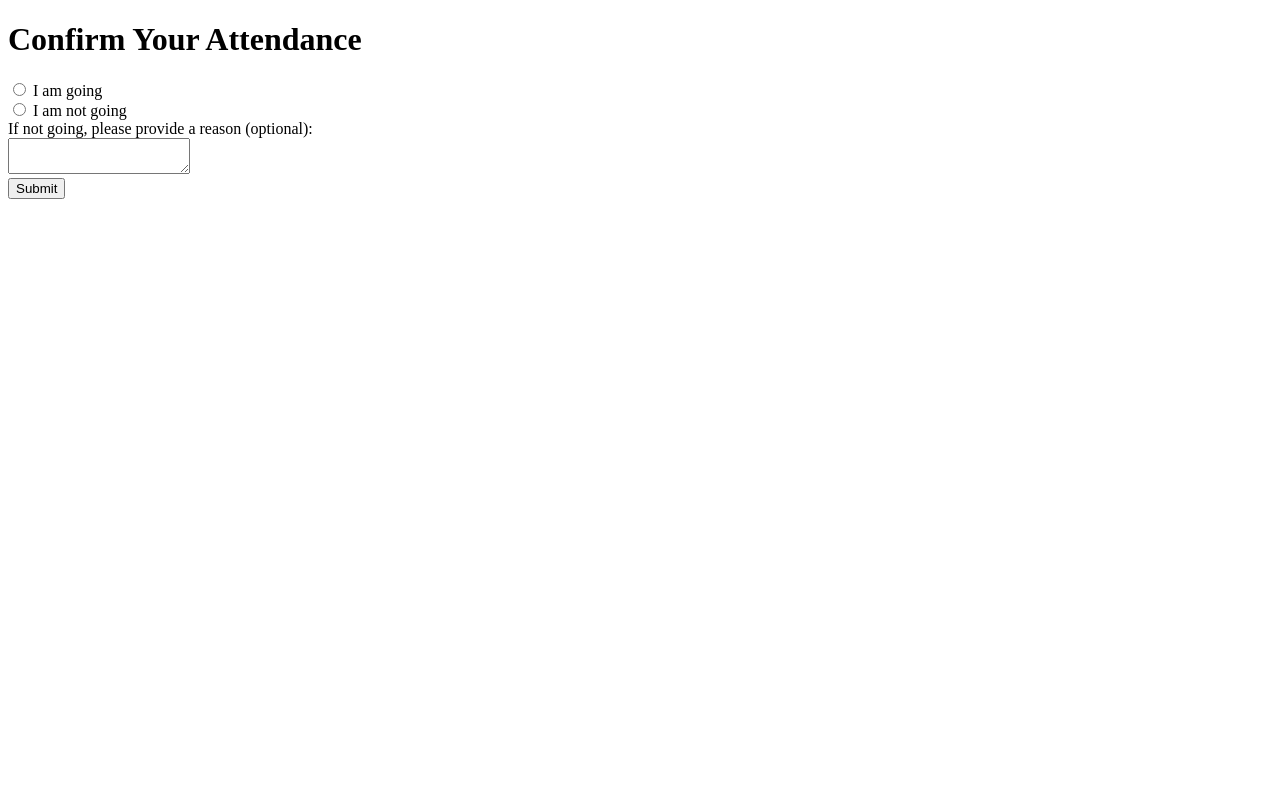
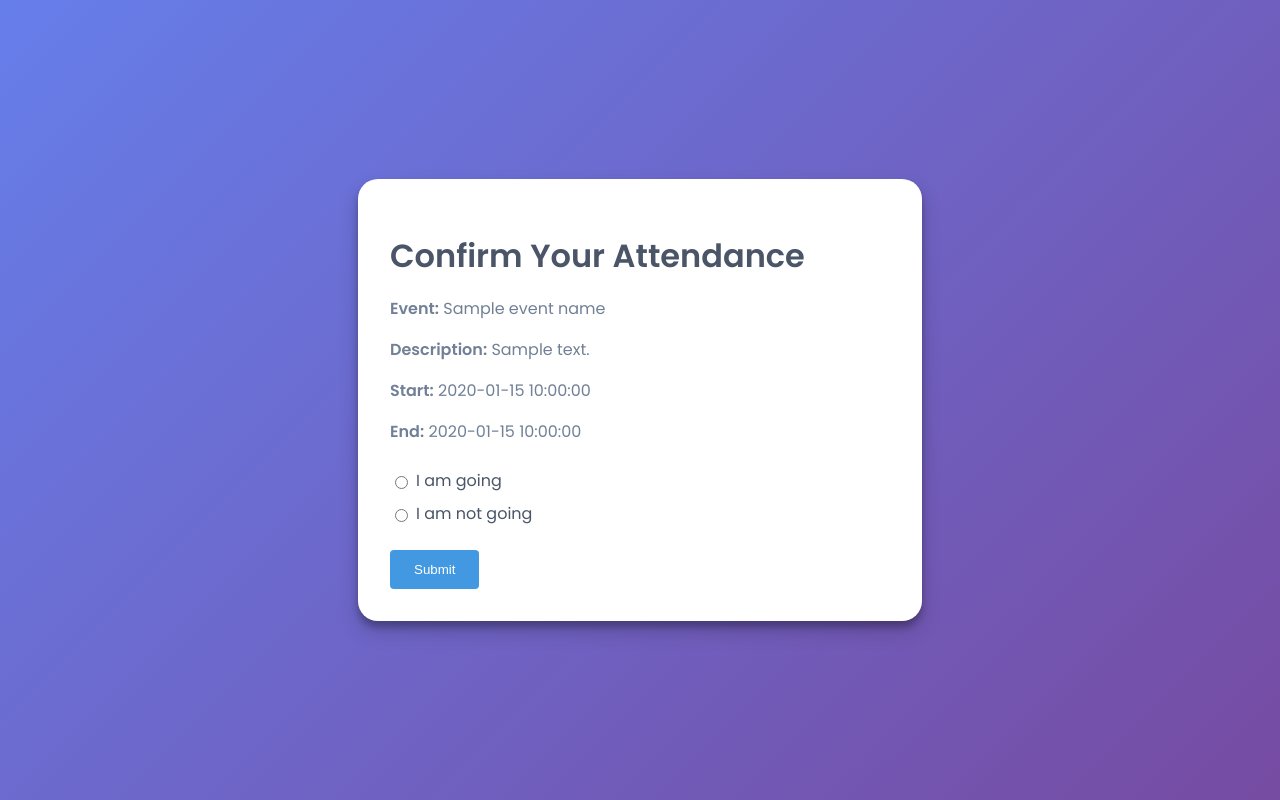
Before and after one commit to tiagoabreu22/event-confirmation-management, a Flask app: template templates/confirmation_form.html in a window 1280 px wide. Run offline with Flask 3, Linux system fonts and the light colour scheme; the template is opened without the code that fills it: most values are stand-ins (such as "Sample title", 1, 10 or a date in 2020).

Commit message:
feat: add event details to the confirmation page

```diff
--- a/templates/confirmation_form.html
+++ b/templates/confirmation_form.html
@@ -1,23 +1,111 @@
 <!DOCTYPE html>
-<html>
+<html lang="en">
 <head>
+    <meta charset="UTF-8">
+    <meta name="viewport" content="width=device-width, initial-scale=1.0">
     <title>Event Confirmation</title>
+    <link href="https://fonts.googleapis.com/css2?family=Poppins:wght@300;400;600&display=swap" rel="stylesheet">
+    <style>
+        body {
+            font-family: 'Poppins', sans-serif;
+            margin: 0;
+            padding: 0;
+            min-height: 100vh;
+            display: flex;
+            justify-content: center;
+            align-items: center;
+            background: linear-gradient(135deg, #667eea 0%, #764ba2 100%);
+        }
+        .card {
+            background: white;
+            border-radius: 20px;
+            box-shadow: 0 10px 20px rgba(0,0,0,0.19), 0 6px 6px rgba(0,0,0,0.23);
+            padding: 2rem;
+            width: 90%;
+            max-width: 500px;
+        }
+        h1 {
+            color: #4a5568;
+            margin-bottom: 1rem;
+        }
+        p {
+            color: #718096;
+            margin-bottom: 0.5rem;
+        }
+        form {
+            margin-top: 1.5rem;
+        }
+        label {
+            display: flex;
+            align-items: center;
+            margin-bottom: 0.5rem;
+            color: #4a5568;
+        }
+        input[type="radio"] {
+            margin-right: 0.5rem;
+        }
+        textarea {
+            width: 100%;
+            padding: 0.5rem;
+            margin-top: 0.5rem;
+            border: 1px solid #cbd5e0;
+            border-radius: 4px;
+            resize: vertical;
+        }
+        button {
+            background-color: #4299e1;
+            color: white;
+            border: none;
+            padding: 0.75rem 1.5rem;
+            border-radius: 4px;
+            cursor: pointer;
+            transition: background-color 0.3s ease;
+            margin-top: 1rem;
+        }
+        button:hover {
+            background-color: #3182ce;
+        }
+        .hidden {
+            display: none;
+        }
+    </style>
 </head>
 <body>
+    <div class="card">
         <h1>Confirm Your Attendance</h1>
+        <p><strong>Event:</strong> {{ event_name }}</p>
+        <p><strong>Description:</strong> {{ event_description }}</p>
+        <p><strong>Start:</strong> {{ event_start_datetime }}</p>
+        <p><strong>End:</strong> {{ event_end_datetime }}</p>
         <form action="/confirm/submit-confirmation" method="post">
             <input type="hidden" name="token" value="{{ token }}">
             <label>
                 <input type="radio" name="status" value="positive" required>
                 I am going
-        </label><br>
+            </label>
             <label>
                 <input type="radio" name="status" value="negative" required>
                 I am not going
-        </label><br>
-        <label for="justification">If not going, please provide a reason (optional):</label><br>
-        <textarea name="justification" id="justification"></textarea><br>
+            </label>
+            <div id="justification-container" class="hidden">
+                <label for="justification">If not going, please provide a reason (optional):</label>
+                <textarea name="justification" id="justification" rows="3"></textarea>
+            </div>
             <button type="submit">Submit</button>
         </form>
+    </div>
+
+    <script>
+        document.querySelectorAll('input[name="status"]').forEach((radio) => {
+            radio.addEventListener('change', (event) => {
+                const justificationContainer = document.getElementById('justification-container');
+                if (event.target.value === 'negative') {
+                    justificationContainer.classList.remove('hidden');
+                } else {
+                    justificationContainer.classList.add('hidden');
+                }
+            });
+        });
+    </script>
 </body>
 </html>
```
Also changed, not shown: routes/confirmation_routes.py (+15 -3 lines). Lines whose indentation alone changed are shown as unchanged.
